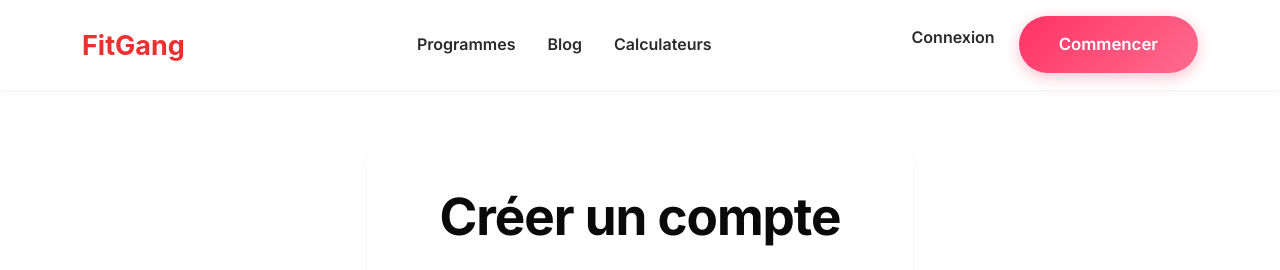
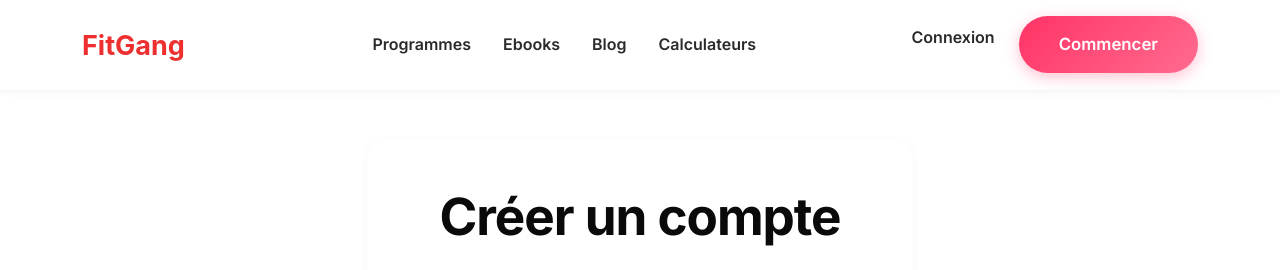
Before and after one commit to max0067/saas, a Flask app: page /auth/register in a window 1280 px wide. Shown: the top 270 px of the page. Run offline with Flask 3, Linux system fonts and the light colour scheme; some libraries are stand-ins or nearby versions.

Commit message:
Add Ebooks navigation and hero image
- Add Ebooks menu item to main navigation linking to shop filtered by ebook type
- Create placeholder hero image for homepage with FitGang branding
- Hero image uses gradient matching site's accent colors (#FF3366)

```diff
--- a/fitgang_app/templates/base.html
+++ b/fitgang_app/templates/base.html
@@ -47,6 +47,9 @@
                 <ul class="navbar-nav mx-auto">
                     <li class="nav-item">
                         <a class="nav-link px-3" href="{{ url_for('shop.catalog') }}">Programmes</a>
+                    </li>
+                    <li class="nav-item">
+                        <a class="nav-link px-3" href="{{ url_for('shop.catalog', type='ebook') }}">Ebooks</a>
                     </li>
                     <li class="nav-item">
                         <a class="nav-link px-3" href="{{ url_for('blog.list') }}">Blog</a>
```
Also changed, not shown: fitgang_app/static/assets/hero-image.jpg (added).
